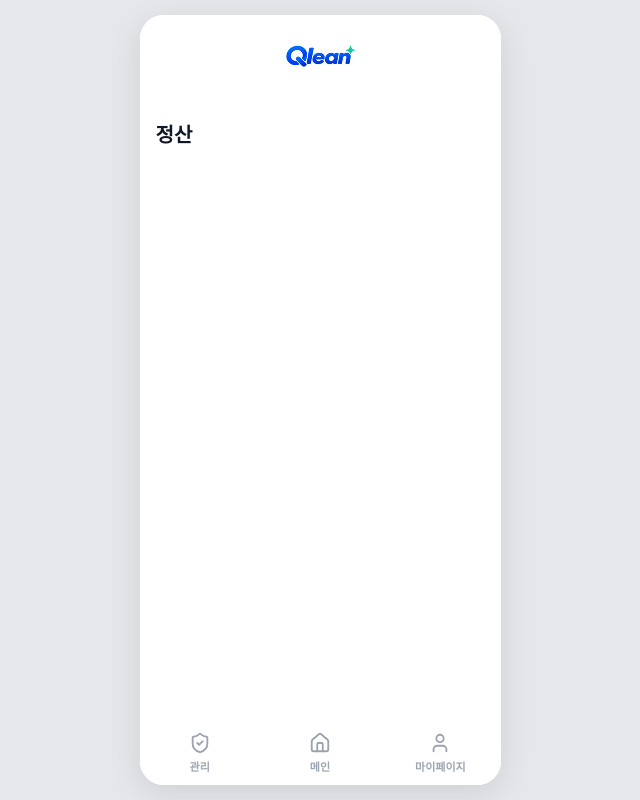
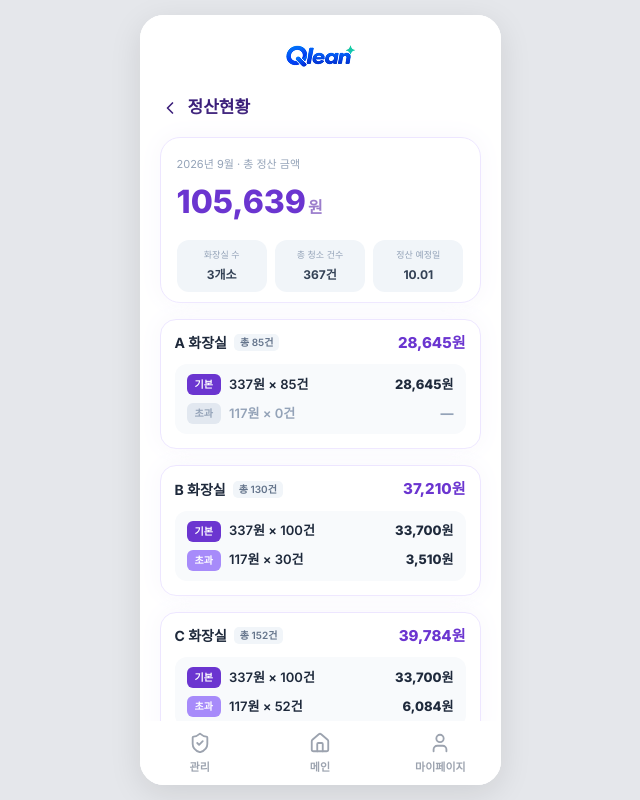
Before and after one commit to SKThon-YAHO/yaho-frontend, a React (Vite) app: page /calculate in a window 1280 px wide. Shown: the whole page, without its empty margins (320-960 px from the left). Built offline with nearby package versions, Linux system fonts and the light colour scheme.

Commit message:
✨ Feat: 정산현황 페이지 UI 구현 #12

```diff
--- a/src/common/Footer/Footer.jsx
+++ b/src/common/Footer/Footer.jsx
@@ -41,6 +41,10 @@ const Tab = styled(NavLink)`
   -webkit-tap-highlight-color: transparent;
   cursor: pointer;
 
+  &:hover {
+    color: #111827;
+  }
+
   &.active {
     color: #111827;
   }
--- /dev/null
+++ b/src/components/Card/RestroomSettlementCard.jsx
@@ -0,0 +1,148 @@
+import styled from 'styled-components'
+import { BASE_RATE, EXCESS_RATE } from '../../data/settlementDetail'
+
+export default function RestroomSettlementCard({
+  name,
+  totalCount,
+  baseCount,
+  excessCount,
+  baseAmount,
+  excessAmount,
+  totalAmount,
+}) {
+  const hasExcess = excessCount > 0
+
+  return (
+    <Card>
+      <HeaderRow>
+        <TitleGroup>
+          <Name>{name}</Name>
+          <CountBadge>총 {totalCount}건</CountBadge>
+        </TitleGroup>
+        <TotalAmount>{totalAmount.toLocaleString()}원</TotalAmount>
+      </HeaderRow>
+
+      <DetailBox>
+        <DetailRow>
+          <Left>
+            <Badge $variant="base">기본</Badge>
+            <Label>
+              {BASE_RATE.toLocaleString()}원 × {baseCount}건
+            </Label>
+          </Left>
+          <Amount>{baseAmount.toLocaleString()}원</Amount>
+        </DetailRow>
+
+        <DetailRow>
+          <Left>
+            <Badge $variant={hasExcess ? 'excess' : 'excessDisabled'}>초과</Badge>
+            <Label $muted={!hasExcess}>
+              {EXCESS_RATE.toLocaleString()}원 × {excessCount}건
+            </Label>
+          </Left>
+          <Amount $muted={!hasExcess}>
+            {hasExcess ? `${excessAmount.toLocaleString()}원` : '—'}
+          </Amount>
+        </DetailRow>
+      </DetailBox>
+    </Card>
+  )
+}
+
+const Card = styled.div`
+  background-color: #ffffff;
+  border: 1px solid #ede6ff;
+  border-radius: 16px;
+  box-shadow: 0 0 24px 4px #faf9fd;
+  overflow: hidden;
+`
+
+const HeaderRow = styled.div`
+  padding: 12px 14px 10px;
+  display: flex;
+  justify-content: space-between;
+  align-items: center;
+`
+
+const TitleGroup = styled.div`
+  display: flex;
+  align-items: center;
+  gap: 7px;
+`
+
+const Name = styled.span`
+  color: #1e293b;
+  font-size: 14px;
+  font-family: Inter;
+  font-weight: 700;
+  line-height: 21px;
+`
+
+const CountBadge = styled.span`
+  padding: 1px 6px;
+  background-color: #f1f5f9;
+  border-radius: 5px;
+  color: #64748b;
+  font-size: 10px;
+  font-family: Inter;
+  font-weight: 600;
+  line-height: 15px;
+`
+
+const TotalAmount = styled.span`
+  color: #6b35d0;
+  font-size: 15px;
+  font-family: Inter;
+  font-weight: 800;
+  line-height: 22.5px;
+`
+
+const DetailBox = styled.div`
+  margin: 0 14px 14px;
+  padding: 10px 12px;
+  background-color: #f8fafc;
+  border-radius: 12px;
+  display: flex;
+  flex-direction: column;
+  gap: 8px;
+`
+
+const DetailRow = styled.div`
+  display: flex;
+  align-items: center;
+  justify-content: space-between;
+`
+
+const Left = styled.div`
+  display: flex;
+  align-items: center;
+  gap: 8px;
+`
+
+const Badge = styled.span`
+  padding: 3px 8px;
+  border-radius: 6px;
+  font-size: 10px;
+  font-family: Inter;
+  font-weight: 700;
+  line-height: 15px;
+  background-color: ${({ $variant }) =>
+    $variant === 'base' ? '#6B35D0' : $variant === 'excess' ? '#A78BFA' : '#E2E8F0'};
+  color: ${({ $variant }) => ($variant === 'excessDisabled' ? '#94A3B8' : '#ffffff')};
+`
+
+const Label = styled.span`
+  color: ${({ $muted }) => ($muted ? '#94a3b8' : '#1e293b')};
+  font-size: 13px;
+  font-family: Inter;
+  font-weight: 600;
+  line-height: 19.5px;
+`
+
+const Amount = styled.span`
+  color: ${({ $muted }) => ($muted ? '#94a3b8' : '#1e293b')};
+  font-size: 13px;
+  font-family: Inter;
+  font-weight: 800;
+  line-height: 19.5px;
+`
--- /dev/null
+++ b/src/data/settlementDetail.js
@@ -0,0 +1,32 @@
+export const BASE_RATE = 337
+export const EXCESS_RATE = 117
+export const BASE_THRESHOLD = 100
+
+// 화장실별 정산 원본 데이터 (백엔드 연동 전 임시)
+export const RESTROOM_SETTLEMENTS = [
+  { id: 'A', name: 'A 화장실', totalCount: 85 },
+  { id: 'B', name: 'B 화장실', totalCount: 130 },
+  { id: 'C', name: 'C 화장실', totalCount: 152 },
+]
+
+export function computeSettlement(totalCount) {
+  const baseCount = Math.min(totalCount, BASE_THRESHOLD)
+  const excessCount = Math.max(totalCount - BASE_THRESHOLD, 0)
+  const baseAmount = baseCount * BASE_RATE
+  const excessAmount = excessCount * EXCESS_RATE
+  return {
+    baseCount,
+    excessCount,
+    baseAmount,
+    excessAmount,
+    totalAmount: baseAmount + excessAmount,
+  }
+}
+
+export function getNextSettlementDate() {
+  const now = new Date()
+  const next = new Date(now.getFullYear(), now.getMonth() + 1, 1)
+  const mm = String(next.getMonth() + 1).padStart(2, '0')
+  const dd = String(next.getDate()).padStart(2, '0')
+  return `${mm}.${dd}`
+}
--- a/src/pages/Calculate/CalculatePage.jsx
+++ b/src/pages/Calculate/CalculatePage.jsx
@@ -1,20 +1,207 @@
+import { useMemo } from 'react'
+import { useNavigate } from 'react-router-dom'
 import styled from 'styled-components'
+import { ChevronLeft, AlertCircle } from 'lucide-react'
+import RestroomSettlementCard from '../../components/Card/RestroomSettlementCard'
+import {
+  RESTROOM_SETTLEMENTS,
+  computeSettlement,
+  getNextSettlementDate,
+} from '../../data/settlementDetail'
 
 export default function CalculatePage() {
+  const navigate = useNavigate()
+  const now = new Date()
+
+  const { restrooms, summary } = useMemo(() => {
+    const computed = RESTROOM_SETTLEMENTS.map((restroom) => ({
+      ...restroom,
+      ...computeSettlement(restroom.totalCount),
+    }))
+
+    const totalAmount = computed.reduce((sum, r) => sum + r.totalAmount, 0)
+    const totalCount = computed.reduce((sum, r) => sum + r.totalCount, 0)
+
+    return {
+      restrooms: computed,
+      summary: {
+        totalAmount,
+        totalCount,
+        restroomCount: computed.length,
+        nextDate: getNextSettlementDate(),
+      },
+    }
+  }, [])
+
   return (
-    <Content>
-      <Title>정산</Title>
-    </Content>
+    <Page>
+      <HeaderRow>
+        <ChevronLeft
+          size={20}
+          strokeWidth={2}
+          color="#3B1F7A"
+          style={{ cursor: 'pointer' }}
+          onClick={() => navigate(-1)}
+        />
+        <Title>정산현황</Title>
+      </HeaderRow>
+
+      <SummaryCard>
+        <AmountBlock>
+          <DateLabel>
+            {now.getFullYear()}년 {now.getMonth() + 1}월 · 총 정산 금액
+          </DateLabel>
+          <AmountRow>
+            <Amount>{summary.totalAmount.toLocaleString()}</Amount>
+            <Unit>원</Unit>
+          </AmountRow>
+        </AmountBlock>
+
+        <StatRow>
+          <StatBox>
+            <StatLabel>화장실 수</StatLabel>
+            <StatValue>{summary.restroomCount}개소</StatValue>
+          </StatBox>
+          <StatBox>
+            <StatLabel>총 청소 건수</StatLabel>
+            <StatValue>{summary.totalCount}건</StatValue>
+          </StatBox>
+          <StatBox>
+            <StatLabel>정산 예정일</StatLabel>
+            <StatValue>{summary.nextDate}</StatValue>
+          </StatBox>
+        </StatRow>
+      </SummaryCard>
+
+      <CardList>
+        {restrooms.map((restroom) => (
+          <RestroomSettlementCard key={restroom.id} {...restroom} />
+        ))}
+      </CardList>
+
+      <Notice>
+        <AlertCircle size={13} strokeWidth={2} color="#B09ED8" />
+        매월 1일 기준으로 금액이 초기화됩니다.
+      </Notice>
+    </Page>
   )
 }
 
-const Content = styled.div`
-  padding: 24px 16px;
+const Page = styled.div`
+  flex: 1;
+  padding: 0 20px 24px;
+  display: flex;
+  flex-direction: column;
+  gap: 16px;
 `
 
-const Title = styled.h1`
+const HeaderRow = styled.div`
+  display: flex;
+  align-items: center;
+  gap: 8px;
+`
+
+const Title = styled.span`
+  color: #3b1f7a;
+  font-size: 17px;
+  font-family: Inter;
+  font-weight: 700;
+  line-height: 25.5px;
+`
+
+const SummaryCard = styled.div`
+  background-color: #ffffff;
+  border: 1px solid #ede6ff;
+  border-radius: 20px;
+  box-shadow: 0 0 24px 4px #faf9fd;
+  padding: 18px 16px 10px;
+  display: flex;
+  flex-direction: column;
+  gap: 14px;
+`
+
+const AmountBlock = styled.div`
+  display: flex;
+  flex-direction: column;
+  gap: 6px;
+`
+
+const DateLabel = styled.span`
+  color: #94a3b8;
+  font-size: 11px;
+  font-family: Inter;
+  font-weight: 400;
+  line-height: 16.5px;
+`
+
+const AmountRow = styled.div`
+  display: flex;
+  align-items: baseline;
+  gap: 2px;
+`
+
+const Amount = styled.span`
+  color: #6b35d0;
+  font-size: 32px;
+  font-family: Inter;
+  font-weight: 800;
+  line-height: 48px;
+`
+
+const Unit = styled.span`
+  color: #9b7dcc;
+  font-size: 16px;
+  font-family: Inter;
+  font-weight: 600;
+  line-height: 24px;
+`
+
+const StatRow = styled.div`
+  display: flex;
+  gap: 8px;
+`
+
+const StatBox = styled.div`
+  flex: 1;
+  background-color: #f1f5f9;
+  border-radius: 12px;
+  padding: 8px;
+  display: flex;
+  flex-direction: column;
+  align-items: center;
+  gap: 4px;
+`
+
+const StatLabel = styled.span`
+  color: #94a3b8;
+  font-size: 9px;
+  font-family: Inter;
+  font-weight: 400;
+  line-height: 13.5px;
+`
+
+const StatValue = styled.span`
+  color: #334155;
+  font-size: 12px;
+  font-family: Inter;
+  font-weight: 700;
+  line-height: 18px;
+`
+
+const CardList = styled.div`
+  display: flex;
+  flex-direction: column;
+  gap: 16px;
+`
+
+const Notice = styled.p`
   margin: 0;
-  color: #111827;
-  font-size: 20px;
-  font-weight: 700;
+  display: flex;
+  align-items: center;
+  gap: 6px;
+  color: #b09ed8;
+  font-size: 11px;
+  font-family: Inter;
+  font-weight: 400;
+  line-height: 16.5px;
 `
```
